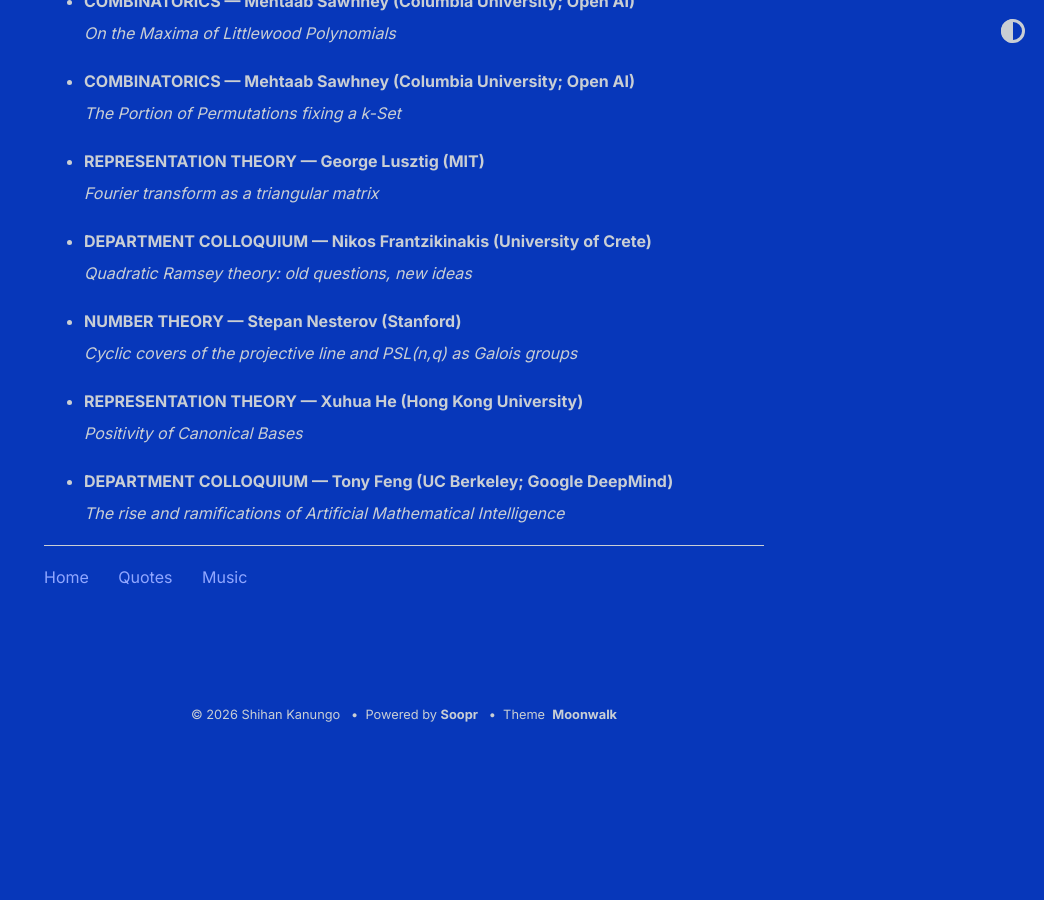
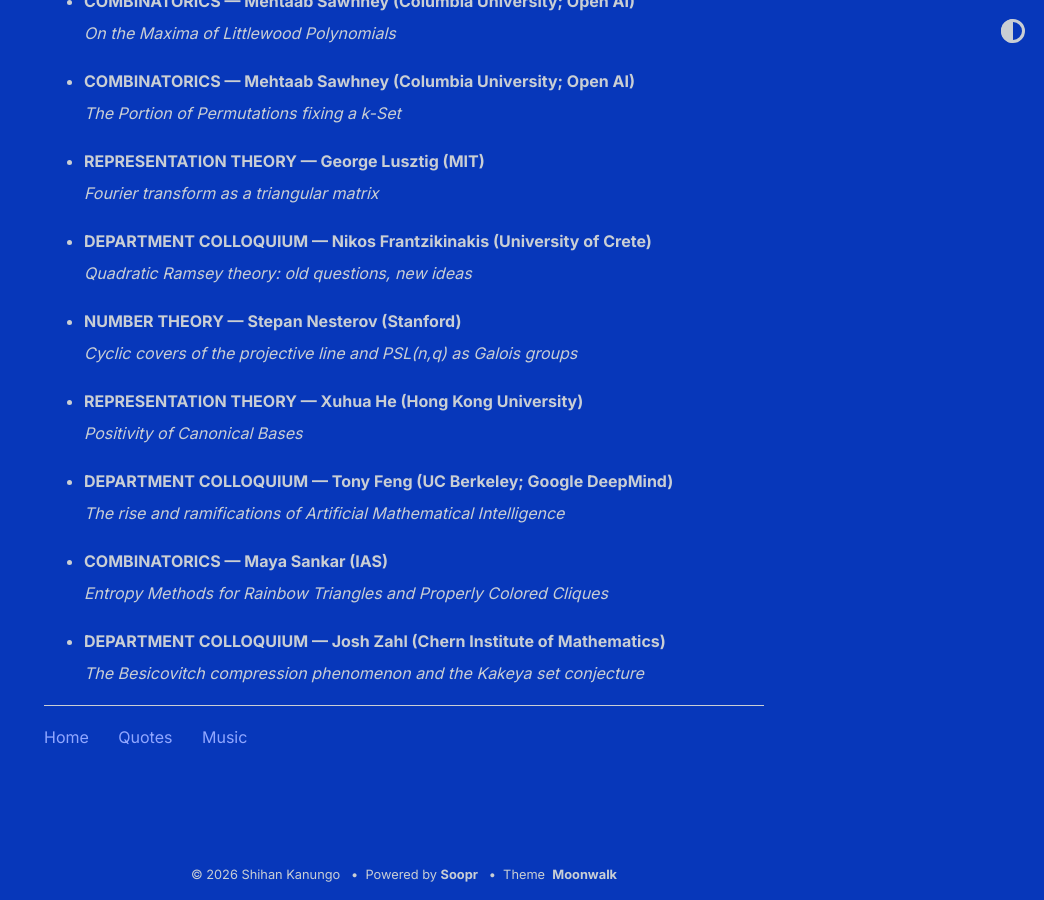
Before and after one commit to shihankanungo/shihankanungo.github.io, a Jekyll site: the page built from math-talks.md, in a window 1280 px wide and 900 px high, scrolled down 1147 px. Shown: the whole window, without its empty margins (236-1280 px from the left). Built offline with Jekyll 4.4.1, drawn with Linux system fonts in a browser that asks for light colours; before the commit the page ends 1887 px from its top, so only the background shows below that.

Commit message:
Update math-talks.md

```diff
--- a/math-talks.md
+++ b/math-talks.md
@@ -102,3 +102,19 @@
   <small><img src="images/2026-04-23b.png" alt="Apr 23"></small>
 </details></li>
 </ul>
+
+<ul>
+<li><details>
+  <summary style="list-style: none;"><b>COMBINATORICS &mdash; Maya Sankar (IAS)</b><br>
+    <i>Entropy Methods for Rainbow Triangles and Properly Colored Cliques</i></summary>
+  <small><img src="images/2026-04-30a.png" alt="Apr 30"></small>
+</details></li>
+</ul>
+
+<ul>
+<li><details>
+  <summary style="list-style: none;"><b>DEPARTMENT COLLOQUIUM &mdash; Josh Zahl (Chern Institute of Mathematics)</b><br>
+    <i>The Besicovitch compression phenomenon and the Kakeya set conjecture</i></summary>
+  <small><img src="images/2026-04-30b.png" alt="Apr 30"></small>
+</details></li>
+</ul>
```
